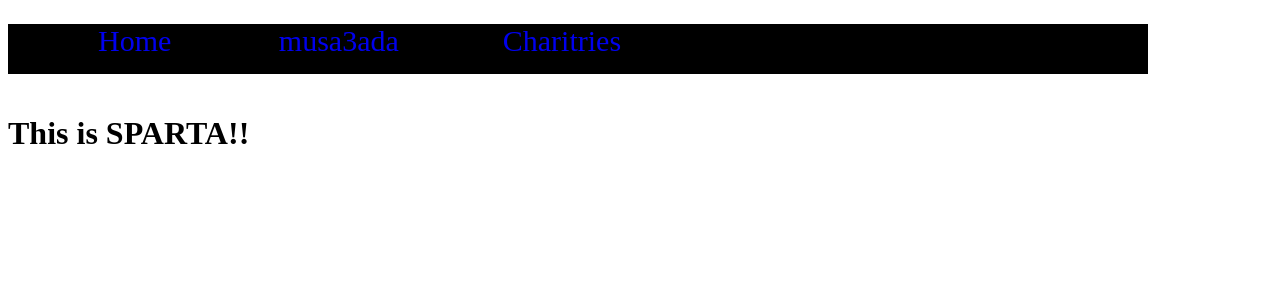
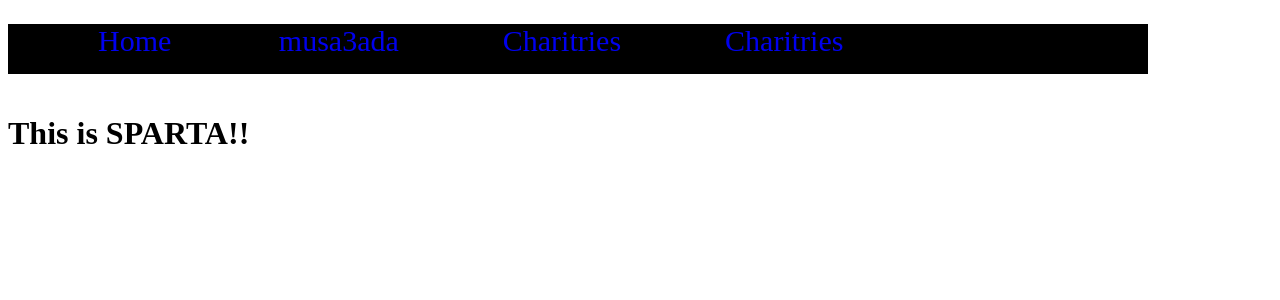
Before and after one commit to odaialmasri/musayda-project, a Flask app: page / in a window 1280 px wide. Shown: the top 300 px of the page. Run offline with Flask 2, Linux system fonts and the light colour scheme.

Commit message:
odaicugqh

```diff
--- a/static/stylesheets/style.css
+++ b/static/stylesheets/style.css
@@ -3,6 +3,11 @@
 
     background-color: black;
     overflow: hidden;
+    display:inline-block;
+    height: 50px;
+    width: 100px;
+
+
 }
 .navbar li {
     display: inline;
@@ -65,6 +70,3 @@
 
     text-decoration: none;
 }
-.navbar li{
-    text-align: center;
-}
--- a/templates/layout.html
+++ b/templates/layout.html
@@ -23,6 +23,7 @@
 				<li><a href="/">Home </a></li>
 				<li><a href="/form">musa3ada</a></li>
 				<li><a href="#">Charitries</a></li>
+				<li><a href="#">Charitries</a></li>
 			</ul>
 
 	</div>
```
Also changed, not shown: 1 other file.
